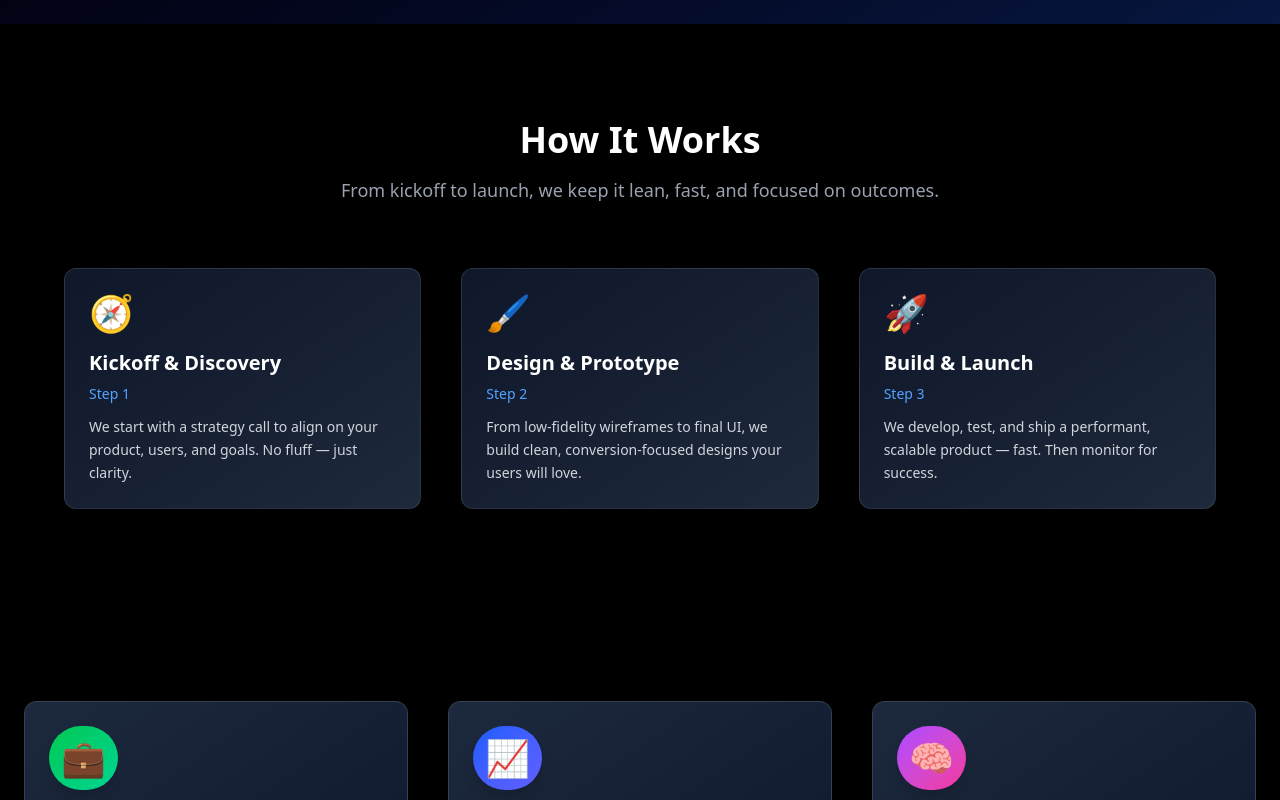
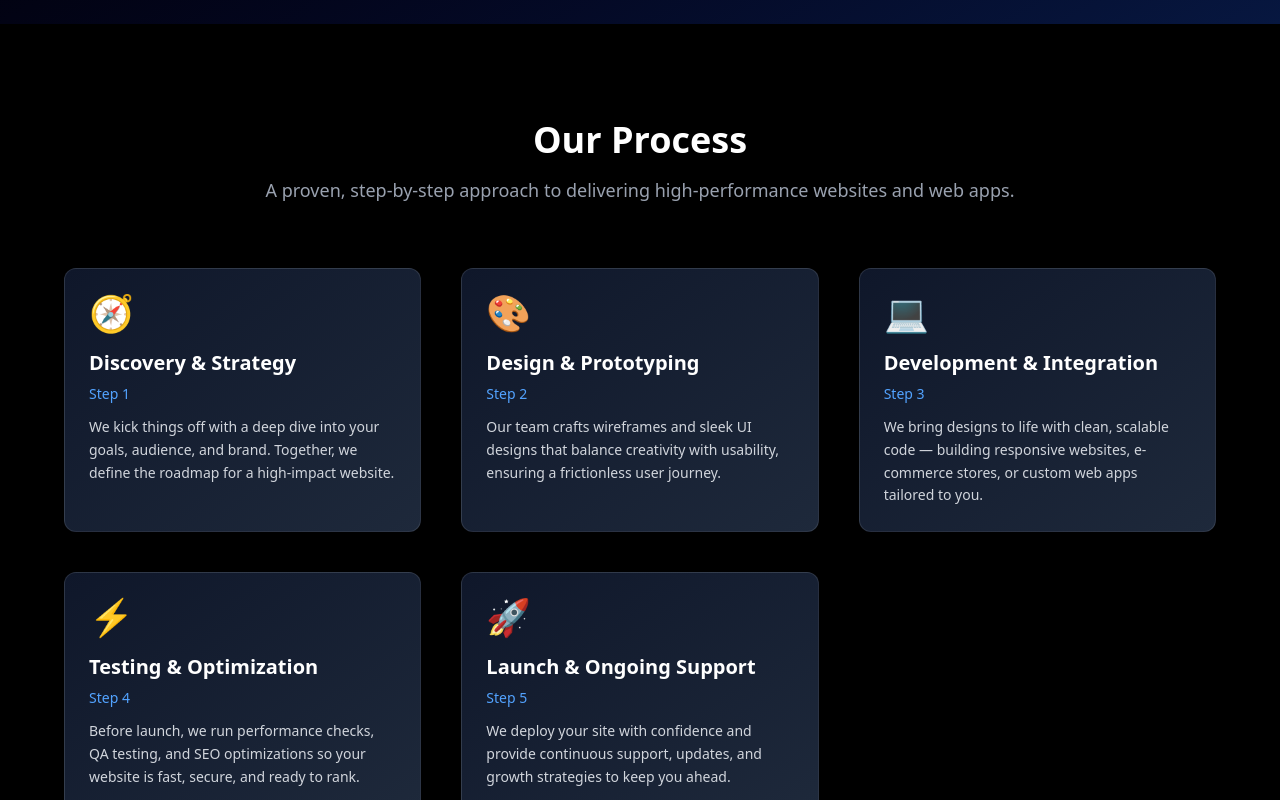
Before and after one commit to DaveInnovator/nexaforge-agency, a React (Vite) app: page / in a window 1280 px wide. Shown: the part 720-1520 px from the top of the page. Built offline with nearby package versions, Linux system fonts and the light colour scheme.

Commit message:
Update Process.jsx

```diff
--- a/src/components/Process.jsx
+++ b/src/components/Process.jsx
@@ -1,23 +1,39 @@
 import { motion } from "framer-motion";
-
 
 const steps = [
   {
-    title: "Kickoff & Discovery",
+    title: "Discovery & Strategy",
     stage: "Step 1",
-    description: "We start with a strategy call to align on your product, users, and goals. No fluff — just clarity.",
+    description:
+      "We kick things off with a deep dive into your goals, audience, and brand. Together, we define the roadmap for a high-impact website.",
     icon: "🧭",
   },
   {
-    title: "Design & Prototype",
+    title: "Design & Prototyping",
     stage: "Step 2",
-    description: "From low-fidelity wireframes to final UI, we build clean, conversion-focused designs your users will love.",
-    icon: "🖌️",
+    description:
+      "Our team crafts wireframes and sleek UI designs that balance creativity with usability, ensuring a frictionless user journey.",
+    icon: "🎨",
   },
   {
-    title: "Build & Launch",
+    title: "Development & Integration",
     stage: "Step 3",
-    description: "We develop, test, and ship a performant, scalable product — fast. Then monitor for success.",
+    description:
+      "We bring designs to life with clean, scalable code — building responsive websites, e-commerce stores, or custom web apps tailored to you.",
+    icon: "💻",
+  },
+  {
+    title: "Testing & Optimization",
+    stage: "Step 4",
+    description:
+      "Before launch, we run performance checks, QA testing, and SEO optimizations so your website is fast, secure, and ready to rank.",
+    icon: "⚡",
+  },
+  {
+    title: "Launch & Ongoing Support",
+    stage: "Step 5",
+    description:
+      "We deploy your site with confidence and provide continuous support, updates, and growth strategies to keep you ahead.",
     icon: "🚀",
   },
 ];
@@ -33,10 +49,10 @@ export default function Process() {
           transition={{ duration: 0.6 }}
           className="text-4xl font-bold"
         >
-          How It Works
+          Our Process
         </motion.h2>
         <p className="text-gray-400 mt-4 text-lg">
-          From kickoff to launch, we keep it lean, fast, and focused on outcomes.
+          A proven, step-by-step approach to delivering high-performance websites and web apps.
         </p>
       </div>
 
@@ -47,8 +63,8 @@ export default function Process() {
             initial={{ opacity: 0, y: 30 }}
             whileInView={{ opacity: 1, y: 0 }}
             viewport={{ once: true }}
-            transition={{ duration: 0.5, delay: i * 0.2 }}
-            className="relative  backdrop-blur-lg rounded-xl bg-gradient-to-br from-[#0f172a] to-[#1e293b] p-6 shadow-xl border border-white/10 hover:shadow-2xl transition-all duration-300"
+            transition={{ duration: 0.5, delay: i * 0.15 }}
+            className="relative backdrop-blur-lg rounded-xl bg-gradient-to-br from-[#0f172a] to-[#1e293b] p-6 shadow-xl border border-white/10 hover:shadow-2xl transition-all duration-300"
           >
             <div className="text-4xl mb-4">{step.icon}</div>
             <h3 className="text-xl font-bold mb-1">{step.title}</h3>
```
